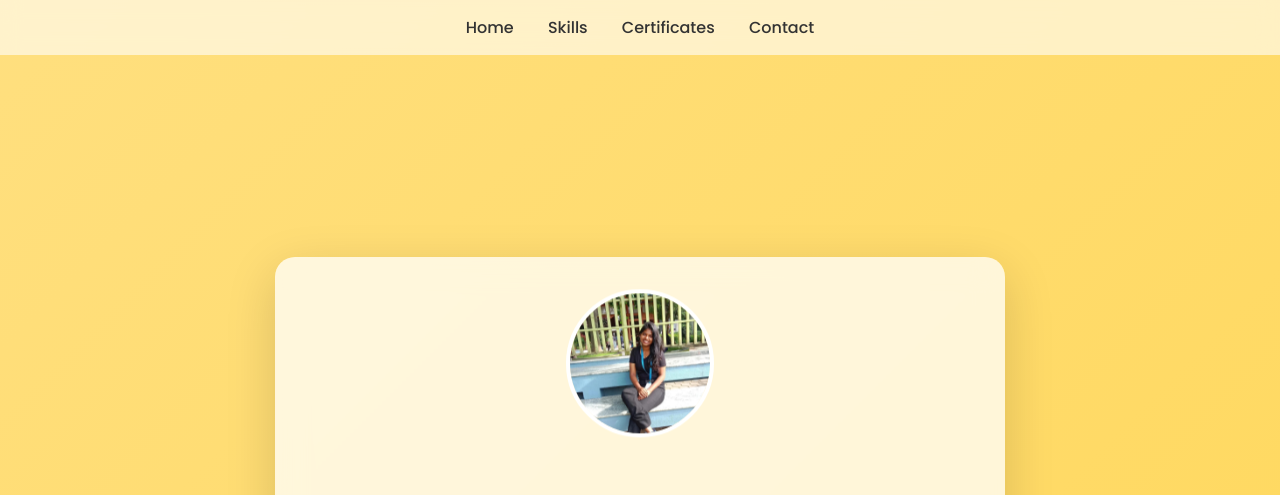
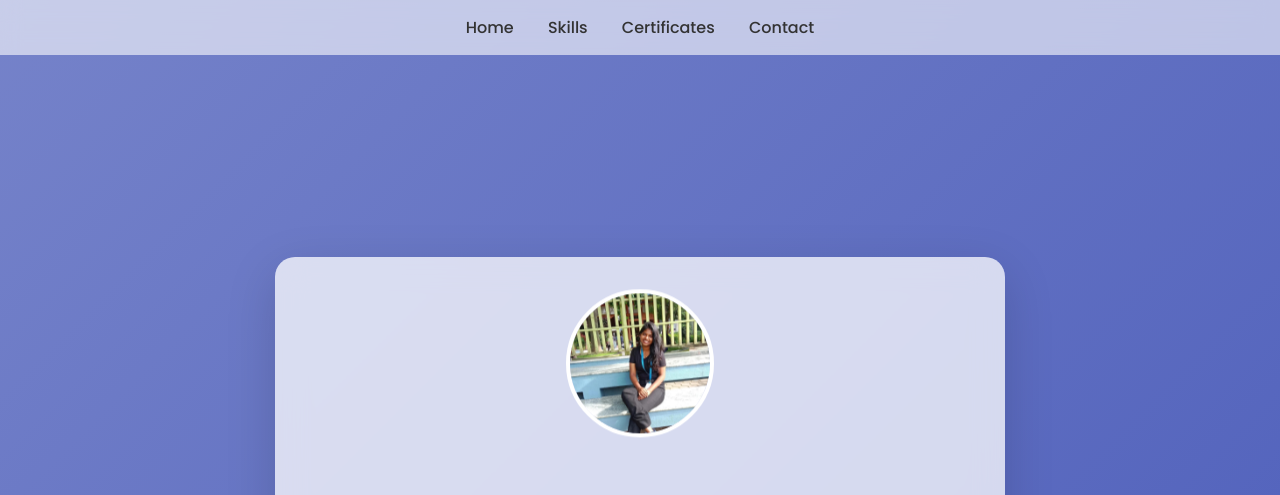
Before and after one commit to rangayadav939/my-portfolio1, a plain HTML site: page index.html in a window 1280 px wide. Shown: the top 495 px of the page. Drawn offline with Linux system fonts and the light colour scheme.

Commit message:
Update index.html

```diff
--- a/index.html
+++ b/index.html
@@ -13,7 +13,7 @@
     body {
       margin: 0;
       font-family: 'Poppins', sans-serif;
-      background: linear-gradient(135deg, #fff9c4,  #ffe082, #ffd54f);
+      background: linear-gradient(135deg, #f48fb1,  #7986cb, #3f51b5);
       background-size: 300% 300%;
       animation: glowBG 10s ease infinite;
       color: #333;
```
